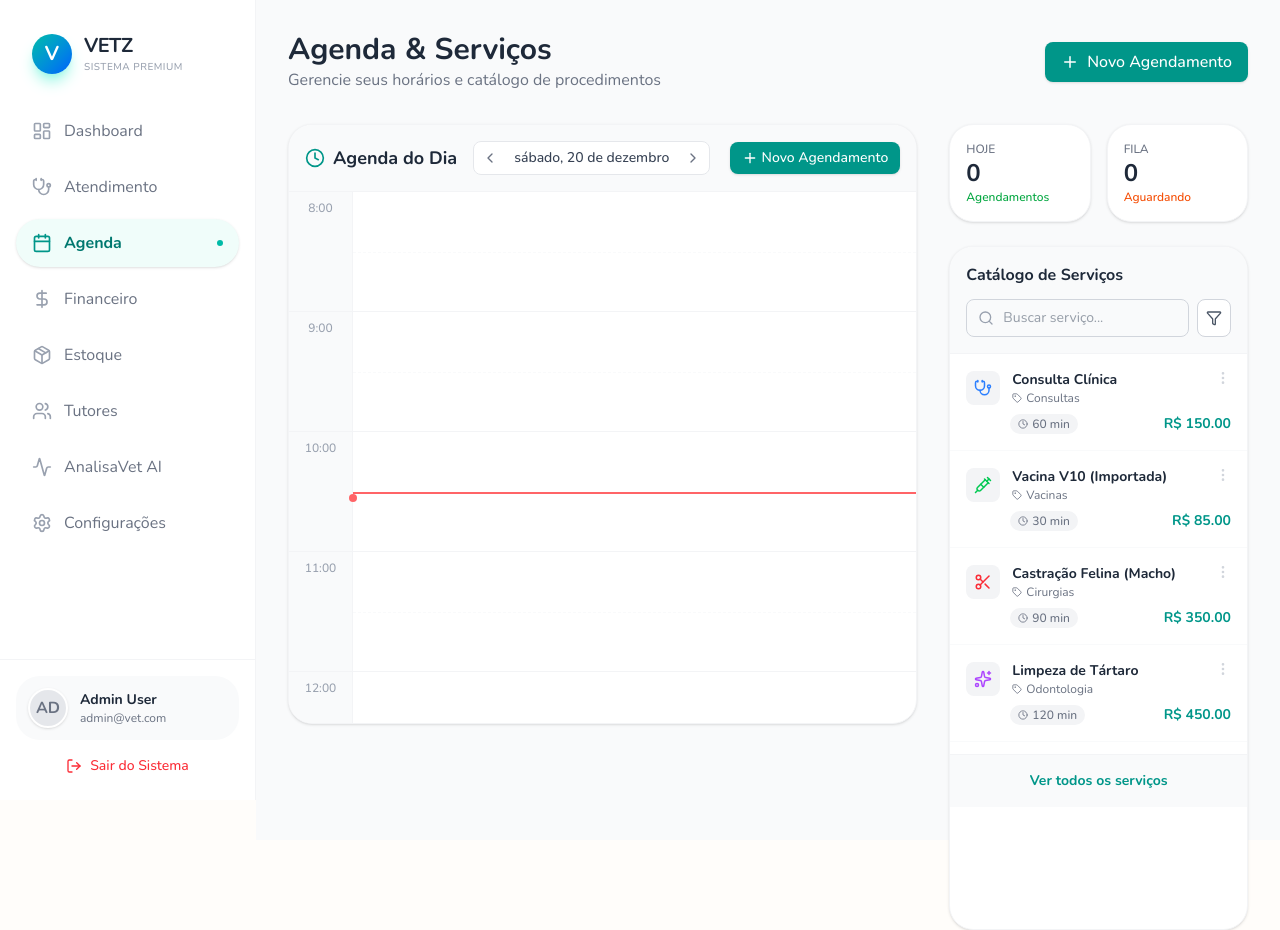
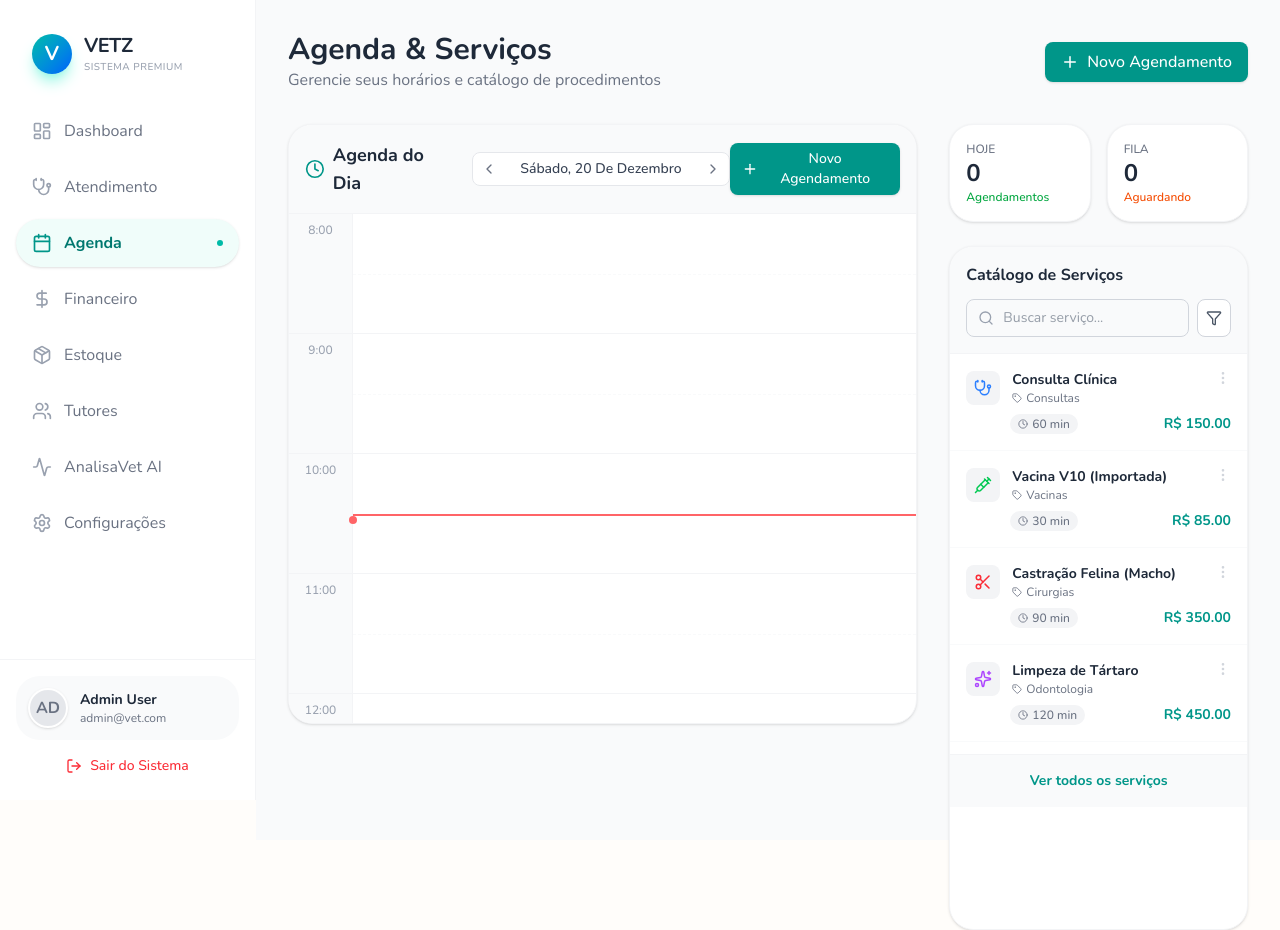
Before and after one commit to luizprojeto1143/sistema-vet, a Next.js app in the folder frontend/: page /agenda in a window 1280 px wide. Built offline with nearby package versions, Linux system fonts and the light colour scheme.

Commit message:
fix(agenda): enable date navigation arrows

```diff
--- a/frontend/components/agenda/CalendarView.tsx
+++ b/frontend/components/agenda/CalendarView.tsx
@@ -10,9 +10,22 @@ export default function CalendarView({ appointments = [], onNewAppointment }: Ca
     const [currentDate, setCurrentDate] = useState(new Date());
     const timeSlots = Array.from({ length: 11 }, (_, i) => i + 8); // 8:00 to 18:00
 
+    const changeDate = (days: number) => {
+        const newDate = new Date(currentDate);
+        newDate.setDate(currentDate.getDate() + days);
+        setCurrentDate(newDate);
+    };
+
     const getAppointmentStyle = (appt: any) => {
-        // ... (existing logic unchanged)
         const date = new Date(appt.date);
+
+        // Filter: Check if appointment is on correct day
+        if (date.getDate() !== currentDate.getDate() ||
+            date.getMonth() !== currentDate.getMonth() ||
+            date.getFullYear() !== currentDate.getFullYear()) {
+            return { display: 'none', top: '0px', height: '0px', className: '' };
+        }
+
         const hour = date.getHours();
         const minute = date.getMinutes();
         const startOffset = (hour - 8) * 60 + minute;
@@ -37,9 +50,9 @@ export default function CalendarView({ appointments = [], onNewAppointment }: Ca
                         <Clock size={20} className="text-teal-600" /> Agenda do Dia
                     </h2>
                     <div className="flex items-center bg-white rounded-lg border border-gray-200 p-1">
-                        <button className="p-1 hover:bg-gray-100 rounded text-gray-500"><ChevronLeft size={16} /></button>
-                        <span className="px-3 text-sm font-medium text-gray-700">{currentDate.toLocaleDateString('pt-BR', { weekday: 'long', day: 'numeric', month: 'long' })}</span>
-                        <button className="p-1 hover:bg-gray-100 rounded text-gray-500"><ChevronRight size={16} /></button>
+                        <button onClick={() => changeDate(-1)} className="p-1 hover:bg-gray-100 rounded text-gray-500 hover:text-teal-600 transition-colors"><ChevronLeft size={16} /></button>
+                        <span className="px-3 text-sm font-medium text-gray-700 capitalize min-w-[200px] text-center">{currentDate.toLocaleDateString('pt-BR', { weekday: 'long', day: 'numeric', month: 'long' })}</span>
+                        <button onClick={() => changeDate(1)} className="p-1 hover:bg-gray-100 rounded text-gray-500 hover:text-teal-600 transition-colors"><ChevronRight size={16} /></button>
                     </div>
                 </div>
                 <button
```
